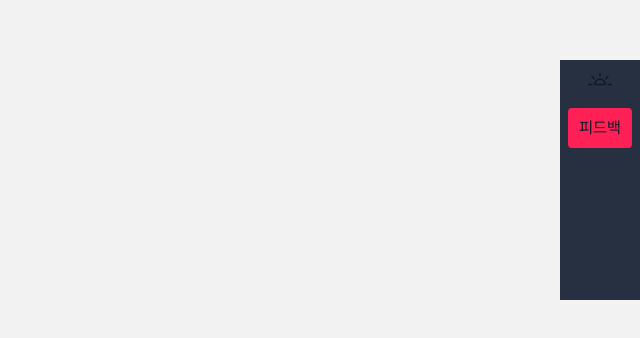
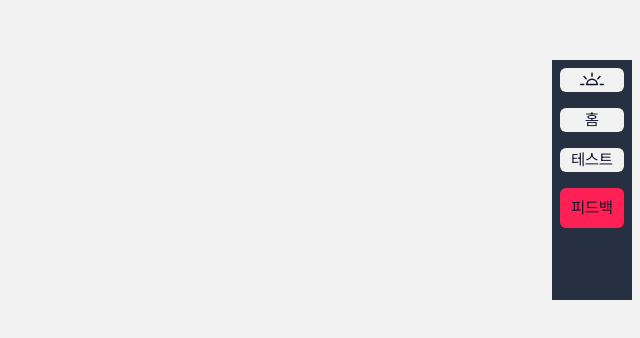
Before and after one commit to namgi2386/portfolio-site, a Next.js app in the folder portfolio-project/: page / in a window 1280 px wide. Shown: the part 340-678 px from the top of the page, without its empty margins (640-1280 px from the left). Built offline with nearby package versions, Linux system fonts and the light colour scheme.

Commit message:
Modify: 사이드바 분리

```diff
--- a/portfolio-project/src/app/layout.tsx
+++ b/portfolio-project/src/app/layout.tsx
@@ -1,6 +1,7 @@
 import { ThemeProvider } from 'next-themes';
 import type { Metadata } from 'next';
 import '@/app/globals.css';
+import Sidebar from '@/components/Sidebar';
 
 export const metadata: Metadata = {
   title: 'portfolio-project',
@@ -15,6 +16,7 @@ export default function RootLayout({ children, modal }: { children: React.ReactN
     <html lang="ko" suppressHydrationWarning>
       <body>
         <ThemeProvider attribute="class" defaultTheme="system" enableSystem>
+          <Sidebar />
           {children}
           {modal}
         </ThemeProvider>
--- a/portfolio-project/src/app/page.tsx
+++ b/portfolio-project/src/app/page.tsx
@@ -1,17 +1,7 @@
-import ThemeToggle from '@/shared/ui/ThemeToggle';
-import Link from 'next/link';
-
 export default function Home() {
   return (
     <>
-      <div className="fixed top-1/2 right-0 gap-4 h-60 bg-no2 w-20 flex flex-col justify-start p-2">
-        <div className="flex justify-center">
-          <ThemeToggle />
-        </div>
-        <Link href="/feedback" className="bg-rose-500 text-center h-10 w-16 flex items-center p-2 rounded hover:bg-rose-600 inline-block">
-          <div>피드백</div>
-        </Link>
-      </div>
+
     </>
   );
 }
--- /dev/null
+++ b/portfolio-project/src/components/Sidebar.tsx
@@ -0,0 +1,23 @@
+import ThemeToggle from '@/shared/ui/ThemeToggle';
+import Link from 'next/link';
+
+export default function Sidebar() {
+  return (
+    <>
+      <div className="fixed top-1/2 right-0 mr-2 gap-4 h-60 bg-no2 w-20 flex flex-col justify-start p-2">
+        <div className="flex justify-center bg-background rounded-md">
+          <ThemeToggle />
+        </div>
+        <Link href="/" className="bg-background text-center rounded-md">
+          홈
+        </Link>
+        <Link href="/test" className="bg-background text-center rounded-md">
+          테스트
+        </Link>
+        <Link href="/feedback" className="bg-rose-500 text-center h-10 w-16 flex items-center p-2 rounded-md hover:bg-rose-600 inline-block">
+          <div>피드백</div>
+        </Link>
+      </div>
+    </>
+  );
+}
--- a/portfolio-project/src/shared/ui/ThemeToggle.tsx
+++ b/portfolio-project/src/shared/ui/ThemeToggle.tsx
@@ -1,16 +1,12 @@
 'use client';
 import { useTheme } from 'next-themes';
-// import { useEffect, useState } from 'react';
 import { BsBrightnessAltHigh, BsBrightnessAltHighFill } from 'react-icons/bs';
 
 export default function ThemeToggle() {
-  // const [mounted, setMounted] = useState(false);
   const { theme, setTheme } = useTheme();
-  // useEffect(() => {
-  //   setMounted(true);
-  // }, []);
+
   return (
-    <button onClick={() => setTheme(theme === 'dark' ? 'light' : 'dark')} className="text-2xl">
+    <button onClick={() => setTheme(theme === 'dark' ? 'light' : 'dark')} className="text-2xl cursor-pointer">
       <BsBrightnessAltHigh className="dark:hidden" />
       <BsBrightnessAltHighFill className="hidden dark:block" />
     </button>
```
